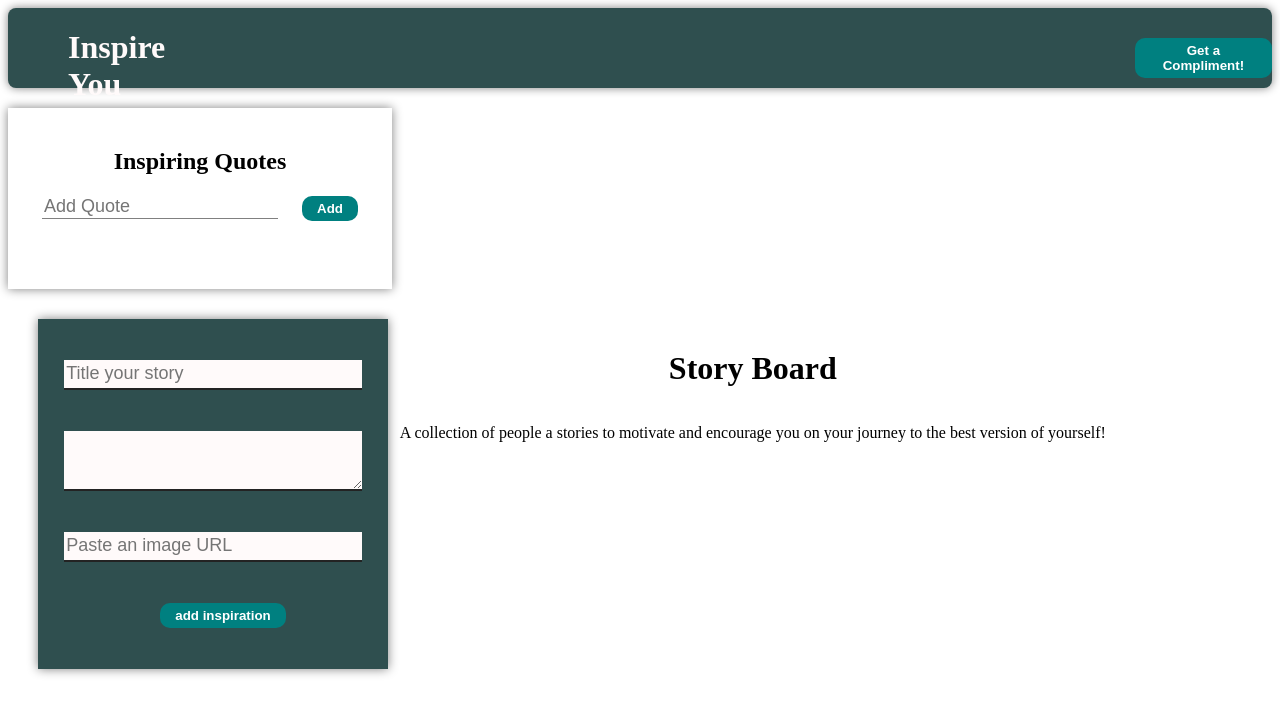
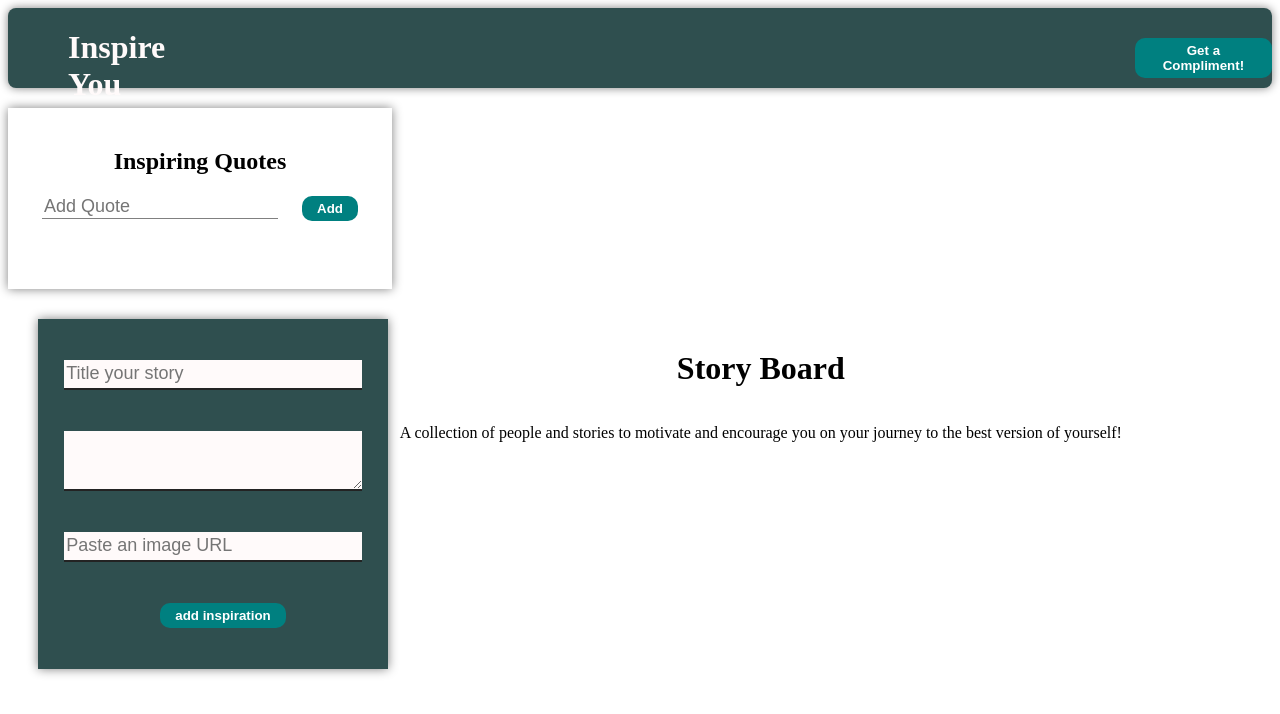
Before and after one commit to JoyMazhangara/capstone1, a website: page client/index.html in a window 1280 px wide. Drawn offline with nearby package versions, Linux system fonts and the light colour scheme; no server answers.

Commit message:
typo correction

```diff
--- a/client/index.html
+++ b/client/index.html
@@ -62,7 +62,7 @@
 
       <div id="story-board">
         <h1 id="board-title">Story Board</h1>
-        <p>A collection of people a stories to motivate
+        <p>A collection of people and stories to motivate
            and encourage you on your journey to the best
            version of yourself!
         </p>
```
